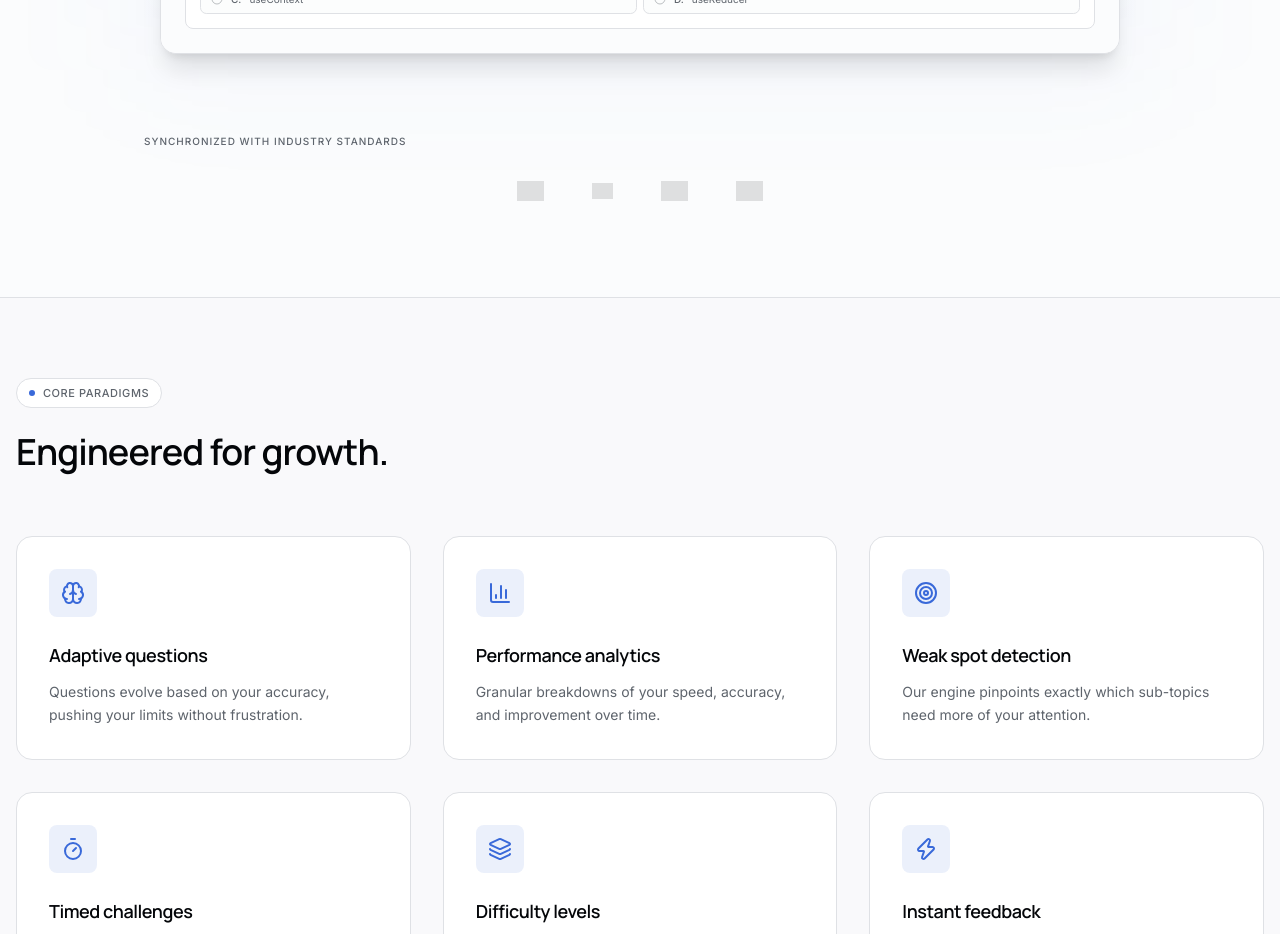
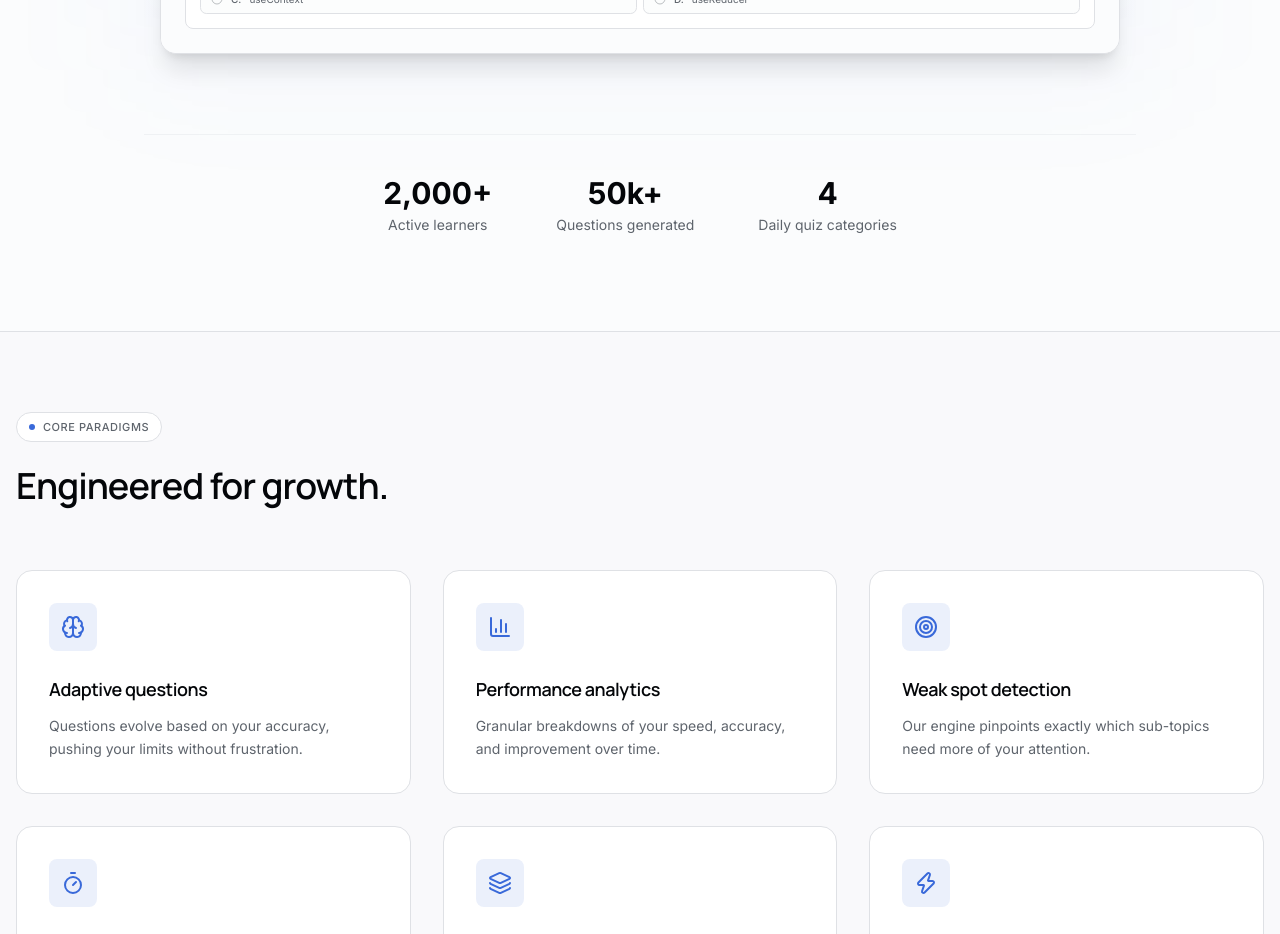
Before and after one commit to AKabhishek9/quizAI, a Next.js app: page / in a window 1280 px wide. Shown: the part 1000-1934 px from the top of the page. Built offline with nearby package versions, Linux system fonts and the light colour scheme; no server answers; grey boxes are pictures that could not be loaded.

Commit message:
fix: LAND-03 replace broken logos with social proof metrics

```diff
--- a/components/landing/hero.tsx
+++ b/components/landing/hero.tsx
@@ -1,7 +1,7 @@
 "use client";
 
 import Link from "next/link";
-import Image from "next/image";
+
 import { motion } from "framer-motion";
 import { ArrowRight } from "lucide-react";
 import { Button } from "@/components/ui/button";
@@ -75,14 +75,23 @@ export function Hero() {
           initial={{ opacity: 0 }}
           animate={{ opacity: 1 }}
           transition={{ duration: 1, delay: 0.5 }}
-          className="mt-20"
+          className="mt-20 pt-10 border-t border-border/40"
         >
-          <p className="text-[10px] font-medium tracking-widest text-muted-foreground uppercase mb-8">Synchronized with Industry Standards</p>
-          <div className="flex flex-wrap justify-center items-center gap-12 opacity-30 grayscale transition-all hover:opacity-50 hover:grayscale-0">
-            <Image alt="GitHub" width={100} height={24} className="h-5 w-auto" src="https://lh3.googleusercontent.com/aida-public/AB6AXuDvdMzjlG6tWvMDf7xo3pBuMfadklyDPGYNmYUh_N5LS87bP_A1qbC4dFUh4KchiBo1SfXB0-VPGZBdnoDd7zm6r8XSjbLdl5BIDDN0HMUuhk1MW7IqlFsm07MkJOG4FHdKHoCFbOq3fdqniG28SHMNSUud2FBDzGXZkEtsG48L5P99Sh-wZ6uuGyarufxqybskPdSL4aPDhzFvlyt2K5mv5Zn3lK2X_PjJHZ5xu1a6kiT3Lslqw_AfXmiViw_pFKOrFjG4f7dDV6GS"/>
-            <Image alt="Vercel" width={100} height={20} className="h-4 w-auto" src="https://lh3.googleusercontent.com/aida-public/AB6AXuDE12aS7gZh-dfHg1Cdc9PR-UfZEziEuTnCd-uLfT_0Mye-LBqnGROHfE2AeaNecQppBOTdbuXB7GTDg4RcrH97tUE3y3iNyktcAkONuISBZlfbmHXE7vBLQf9O6_9OMXBgtlnTWmrYzD6oM7AmBS4z_1n8aiR3nprSDlWF1rf-MkFynuTbQ8N3e0_7Pkc3WB36XeAHHyLcrecRvqJB9g69I4LgclnZueDhbjn1anz0OXgQVU7DNy6nHXwAMecAguZ8ON93b_W16qpn"/>
-            <Image alt="Stripe" width={100} height={24} className="h-5 w-auto" src="https://lh3.googleusercontent.com/aida-public/AB6AXuA6JZQVpfB4a6nbzOvibJHAgOmJKv8YoYcUBA3qlkO95f1tsMR99-xKLE87CS-mxypEIEWFapToM33xVGxbzptfSFAC-PnyNpkLurYgTRIDxA9M3myMzSkPbOC5yVep_x6EZsbYLdx3sq2S0cENPuz5Sko4J1_SF4o2ydYQyINeVeJ6uihd9nNOQHT3U_UpxN9dj78SOry_dO7Aw1k1oZxFWq7sjUH7s2XI_E4iQBhO48NStsc52RdSMBXnWuh1fKvveC2wiAZNSFIR"/>
-            <Image alt="Linear" width={100} height={24} className="h-5 w-auto" src="https://lh3.googleusercontent.com/aida-public/AB6AXuDGuHlnlyOQTebwKdJMyYCTKXkKvN6TzXJelhAQvMjQksKFtqo9Rc1aMShwqDjxHBIMJUUwyAnnA6UYlS5EUPVxyFaA_FtiyHMa-9S8UN-tq5uaNMRsxLalFQlmXONGFllMI87t-kFjmUEZapefmzIMEkh_cwl5cFopVB0lc2JIN42YdgJy-OW1SfPo7zF2kEGSX8hZAiLGbaY1Ol079aEQ5QPDnATskbpORqQCdVoKHG2gqI37F8c2RoEKzQ3SFIdb65jrEu2qZaWD"/>
+          <div className="flex flex-wrap items-center justify-center gap-8 md:gap-16">
+            <div className="text-center">
+              <p className="text-2xl md:text-3xl font-bold text-foreground">2,000+</p>
+              <p className="text-xs md:text-sm text-muted-foreground mt-1">Active learners</p>
+            </div>
+
+            <div className="text-center">
+              <p className="text-2xl md:text-3xl font-bold text-foreground">50k+</p>
+              <p className="text-xs md:text-sm text-muted-foreground mt-1">Questions generated</p>
+            </div>
+
+            <div className="text-center">
+              <p className="text-2xl md:text-3xl font-bold text-foreground">4</p>
+              <p className="text-xs md:text-sm text-muted-foreground mt-1">Daily quiz categories</p>
+            </div>
           </div>
         </motion.div>
       </div>
```
